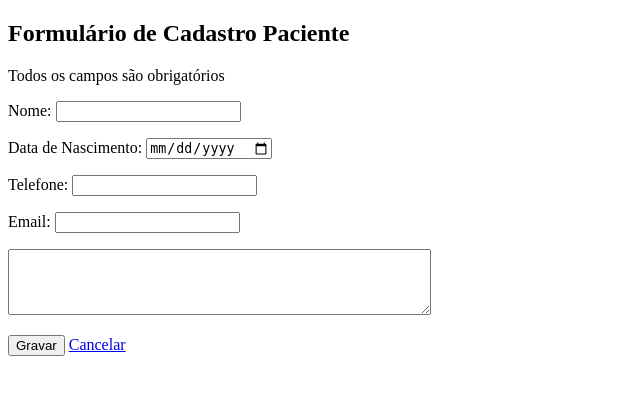
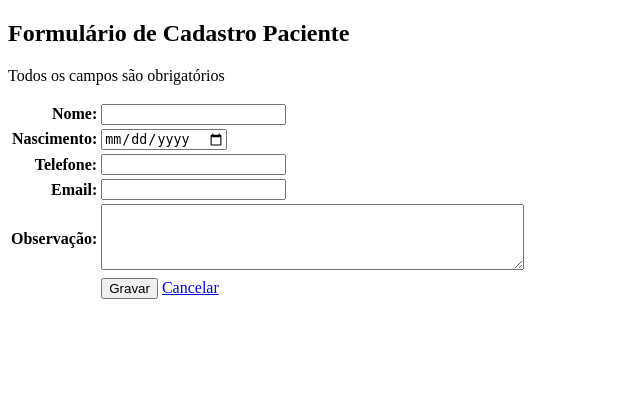
Before and after one commit to alexfoz/php, a PHP site: page /paciente/store in a window 1280 px wide. Shown: the top 395 px of the page, without its empty margins (0-640 px from the left). Run offline with PHP 8.4, Linux system fonts and the light colour scheme; some libraries are stand-ins or nearby versions.

Commit message:
tela linda

```diff
--- a/view/paciente/editar.php
+++ b/view/paciente/editar.php
@@ -12,15 +12,35 @@
         <form action="/paciente/store" method="POST">
             <input type="hidden" name="id" value="<?= $id ?? "" ?>">
             <!--<p>ID: <?= $id ?></p> -->
-            <p>Nome: <input type="text" name="nome" value="<?= htmlspecialchars($dados->nome ?? "") ?>"></p>
-            <p>Data de Nascimento: <input type="date" name="dataNascimento" value="<?= htmlspecialchars($dados->dataNascimento ?? "") ?>"></p>
-            <p>Telefone: <input type="text" name="telefone" value="<?= htmlspecialchars($dados->telefone ?? "") ?>"></p>
-            <p>Email: <input type="email" name="email" value="<?= htmlspecialchars($dados->email ?? "") ?>"></p>
-            <p><textarea name="observacao" rows="4" cols="50"><?= htmlspecialchars($dados->observacao ?? "") ?></textarea></p>
-            <p>
-                <input type="submit" value="Gravar">
-                <a href="/paciente">Cancelar</a>
-            </p>
+            <table>
+                <tr>
+                    <th style="text-align: right">Nome:</th>
+                    <td><input type="text" name="nome" value="<?= htmlspecialchars($dados->nome ?? "") ?>"></td>
+                </tr>
+
+                <tr>
+                    <th style="text-align: right">Nascimento:</th>
+                    <td><input type="date" name="dataNascimento" value="<?= htmlspecialchars($dados->dataNascimento ?? "") ?>"></td>
+                </tr>
+                    <th style="text-align: right">Telefone:</th>
+                    <td><input type="text" name="telefone" value="<?= htmlspecialchars($dados->telefone ?? "") ?>"></td>
+                </tr>
+                <tr>
+                    <th style="text-align: right">Email:</th>
+                    <td><input type="email" name="email" value="<?= htmlspecialchars($dados->email ?? "") ?>"></td>
+                </tr>
+                <tr>
+                    <th style="text-align: right">Observação:</th>
+                    <td><textarea name="observacao" rows="4" cols="50"><?= htmlspecialchars($dados->observacao ?? "") ?></textarea></td>
+                </tr>
+                <tr>
+                    <th></th>
+                    <td>
+                        <input type="submit" value="Gravar">
+                        <a href="/paciente">Cancelar</a>
+                    </td>
+                </tr>
+            </table>
         </form>
     </body>
 </html>
```
